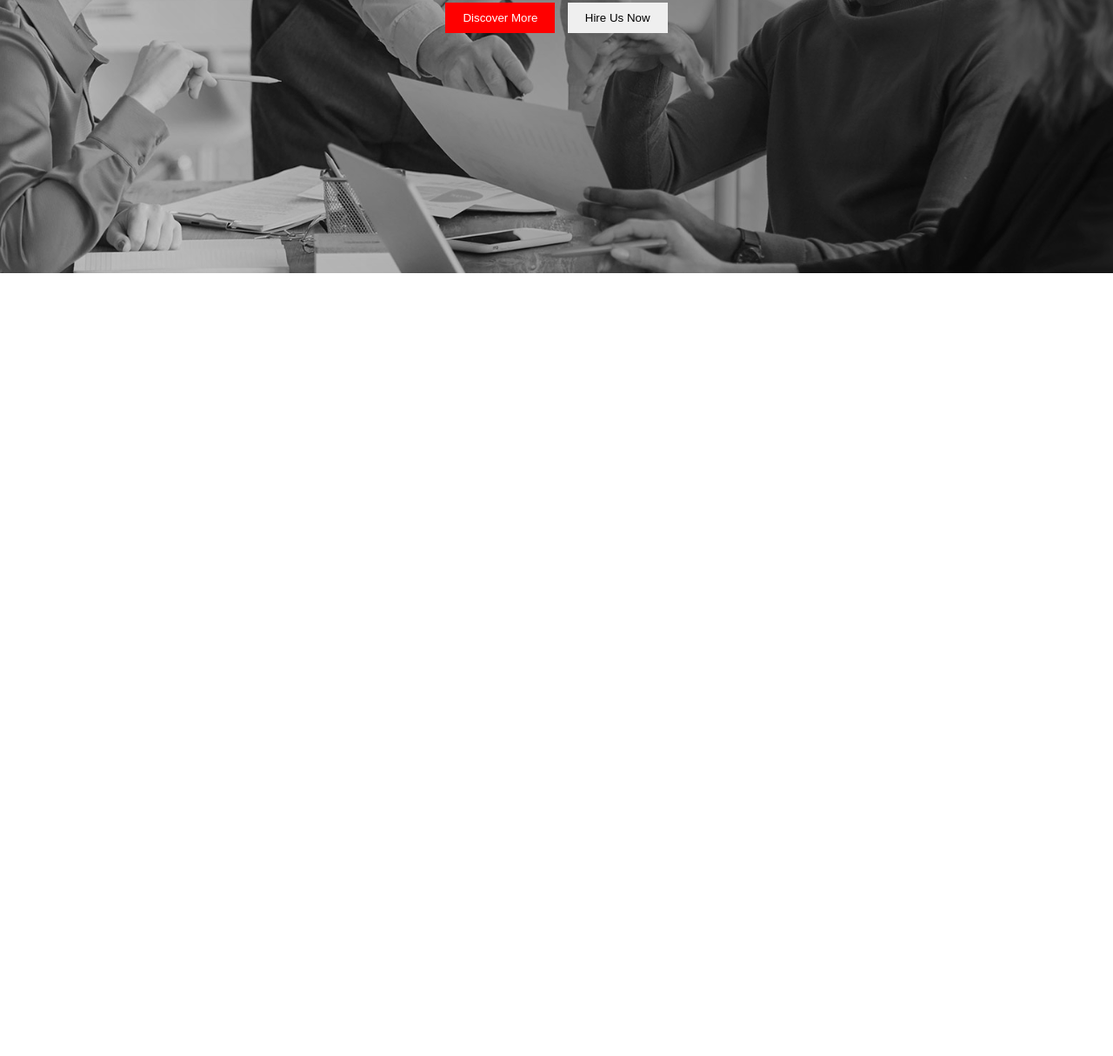
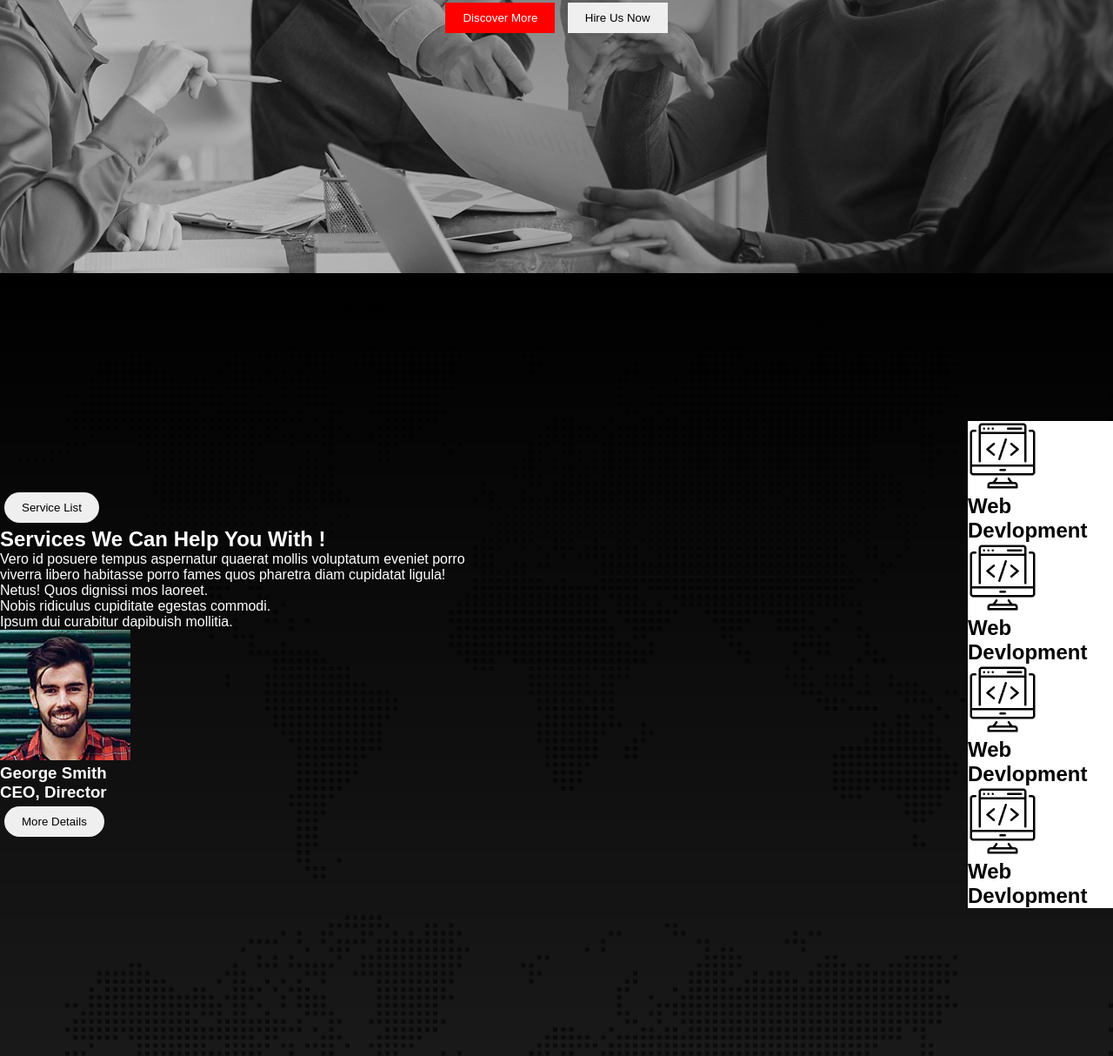
Before and after one commit to Dodul01/degital-agency, a plain HTML site: page index.html in a window 1280 px wide. Shown: the part 551-1765 px from the top of the page at 87% size. Before the commit the page ends 865 px from the top, so only its background shows below. Drawn offline with Linux system fonts and the light colour scheme.

Commit message:
service section created

```diff
--- a/index.html
+++ b/index.html
@@ -10,7 +10,6 @@
 
 <body>
   <header>
-
     <!--Nav Start here-->
     <nav>
       <div class="logo-container">
@@ -28,20 +27,67 @@
     </nav>
     <!--Nav End here-->
 
+    <!--Banner Section Start Here-->
     <section class="banner-section">
       <div class="banner-content">
         <h1 class="banner-title"> <span class="red-text">Digital</span> Agency You <br> Can Rely Upon !</h1>
         <p class="banner-description">
           Hymenaeos! Omnis arcu vitae? Phasellus irure cupidatat incidunt,
-           semper metus, nibh adipisci assumenda odio,
+          semper metus, nibh adipisci assumenda odio,
           quos, senectus vehicula occaecat, officiis malesuada cras.
         </p>
         <button class="btn red-bg">Discover More</button>
         <button class="btn">Hire Us Now</button>
       </div>
     </section>
+    <!--Banner Section End Here-->
   </header>
-  <main></main>
+
+  <main>
+    <!--Service Section Start Here-->
+    <section class="service-section">
+      <div>
+        <button class="btn rounded-btn">Service List</button>
+        <h1>Services We Can Help You With !</h1>
+        <p class="service-description">Vero id posuere tempus aspernatur quaerat mollis voluptatum eveniet porro viverra libero habitasse porro
+          fames quos pharetra diam cupidatat ligula! Netus! Quos dignissi mos laoreet.</p>
+
+        <ol>
+          <li>Nobis ridiculus cupiditate egestas commodi.</li>
+          <li>Ipsum dui curabitur dapibuish mollitia.</li>
+        </ol>
+
+        <div>
+          <div>
+            <img src="./asset/image/author.jpg" alt="author-image">
+            <h3>George Smith <br> CEO, Director</h3>
+          </div>
+          <button class="btn rounded-btn">More Details</button>
+        </div>
+      </div>
+      <div>
+        <div class="service-card">
+          <img class="icon" src="./asset/icons/coding.png" alt="coding">
+          <h2>Web Devlopment</h2>
+        </div>
+        <div class="service-card">
+          <img class="icon" src="./asset/icons/coding.png" alt="coding">
+          <h2>Web Devlopment</h2>
+        </div>
+        <div class="service-card">
+          <img class="icon" src="./asset/icons/coding.png" alt="coding">
+          <h2>Web Devlopment</h2>
+        </div>
+        <div class="service-card">
+          <img class="icon" src="./asset/icons/coding.png" alt="coding">
+          <h2>Web Devlopment</h2>
+        </div>
+      </div>
+    </section>
+    <!--Service Section End Here-->
+
+  </main>
+
   <footer></footer>
 </body>
 
--- a/styles/styles.css
+++ b/styles/styles.css
@@ -26,6 +26,9 @@ li {
   color: white;
 }
 
+.rounded-btn{
+  border-radius: 20px;
+}
 /* Nav CSS*/
 nav {
   background-color: gray;
@@ -77,9 +80,36 @@ nav {
   font-size: 60px;
   margin-bottom: 10px;
 }
-.banner-description{
+
+.banner-description {
   width: 50%;
   margin: auto;
   margin-bottom: 10px;
 }
+
 /* Banner CSS*/
+
+/* Service Section CSS*/
+.service-section {
+  width: 100%;
+  height: 100vh;
+  background-image: url("../asset/image/footer-bg.png"),
+  linear-gradient(rgba(0, 0, 0, 1.6), rgba(0, 0, 0, 0.9));
+  background-blend-mode: overlay;
+  color: white;
+  display: flex;
+  align-items: center;
+  justify-content: space-around;
+  padding: 50px 0px;
+}
+.service-description{
+  width: 50%;
+}
+.icon{
+  height: 80px;
+}
+.service-card{
+  background-color: white;
+  color: black;
+}
+/* Service Section CSS*/
```
